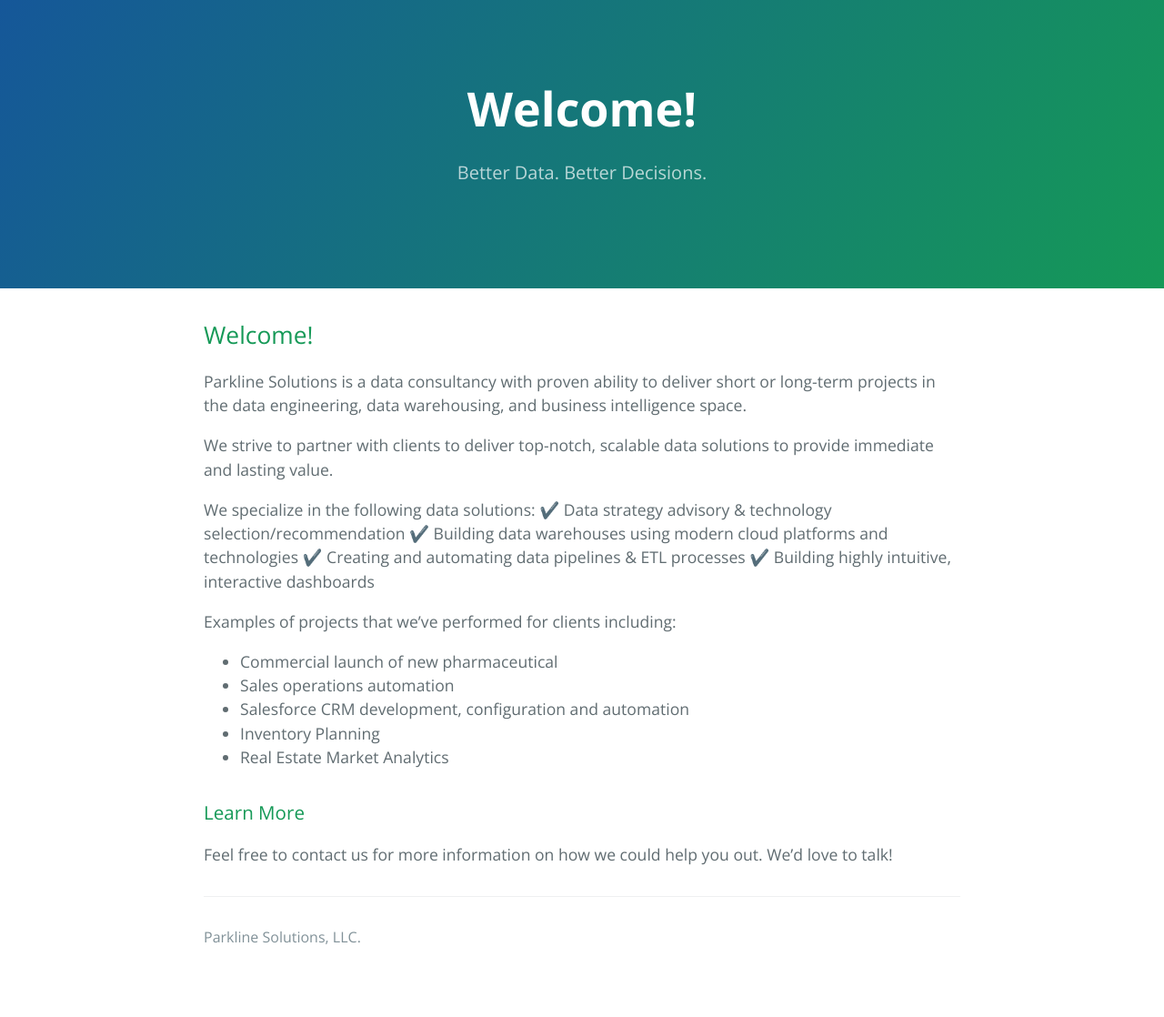
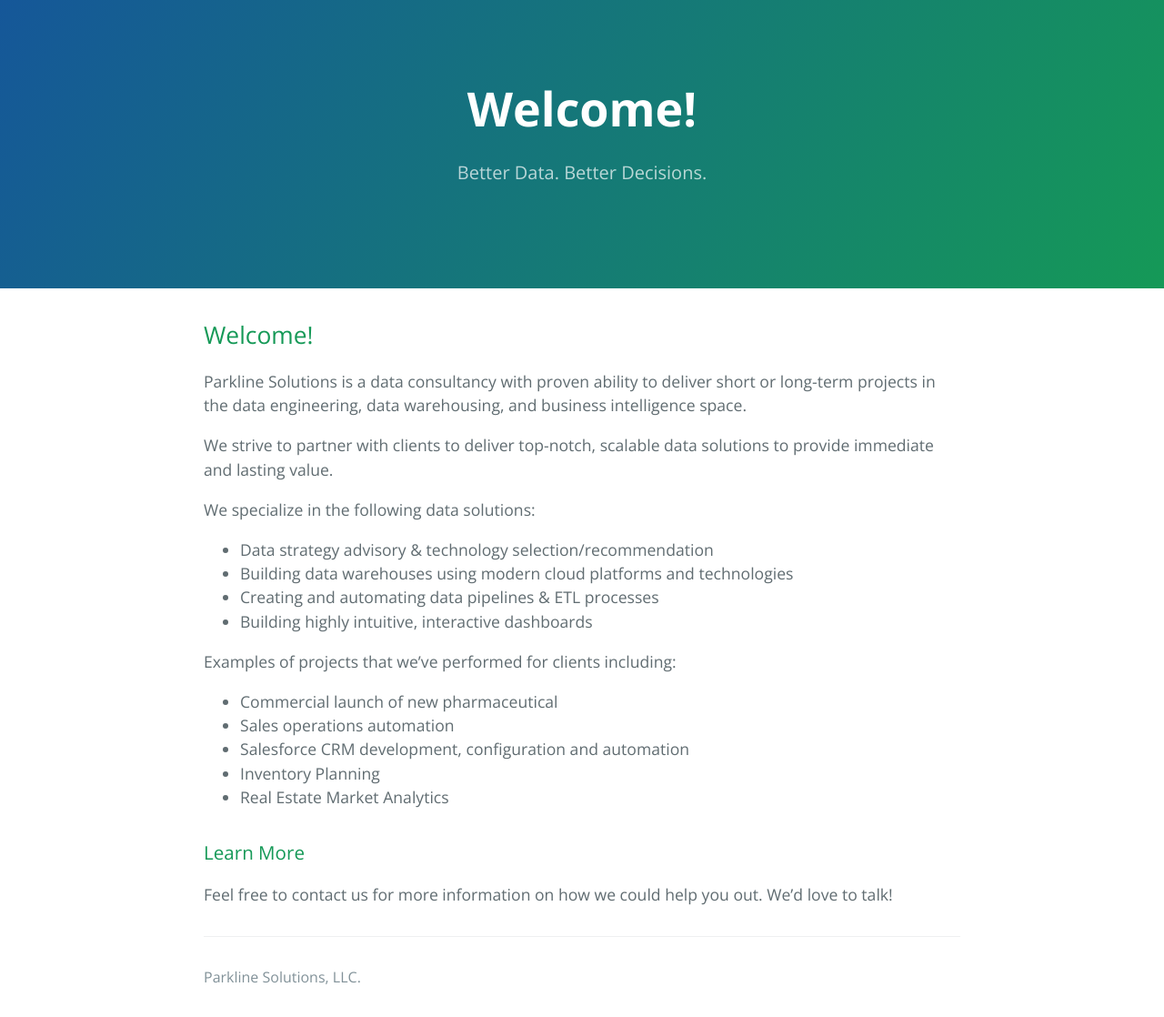
Before and after one commit to danthegolfer25/ParklineSolutionsSite, a Jekyll site: the page built from index.md, in a window 1280 px wide. Shown: the whole page at 91% size. Built offline with Jekyll 4.4.1, drawn with Linux system fonts in a browser that asks for light colours; our own code applies the rules of GitHub Pages for plain Markdown files; before the commit the page ends 1074 px from its top, so only the background shows below that.

```diff
--- a/index.md
+++ b/index.md
@@ -5,10 +5,10 @@ Parkline Solutions is a data consultancy with proven ability to deliver short or
 We strive to partner with clients to deliver top-notch, scalable data solutions to provide immediate and lasting value.
 
 We specialize in the following data solutions:
- ✔️ Data strategy advisory & technology selection/recommendation
- ✔️ Building data warehouses using modern cloud platforms and technologies
- ✔️ Creating and automating data pipelines & ETL processes
- ✔️ Building highly intuitive, interactive dashboards
+ - Data strategy advisory & technology selection/recommendation
+ - Building data warehouses using modern cloud platforms and technologies
+ - Creating and automating data pipelines & ETL processes
+ - Building highly intuitive, interactive dashboards
 
 Examples of projects that we've performed for clients including:
  - Commercial launch of new pharmaceutical
```
